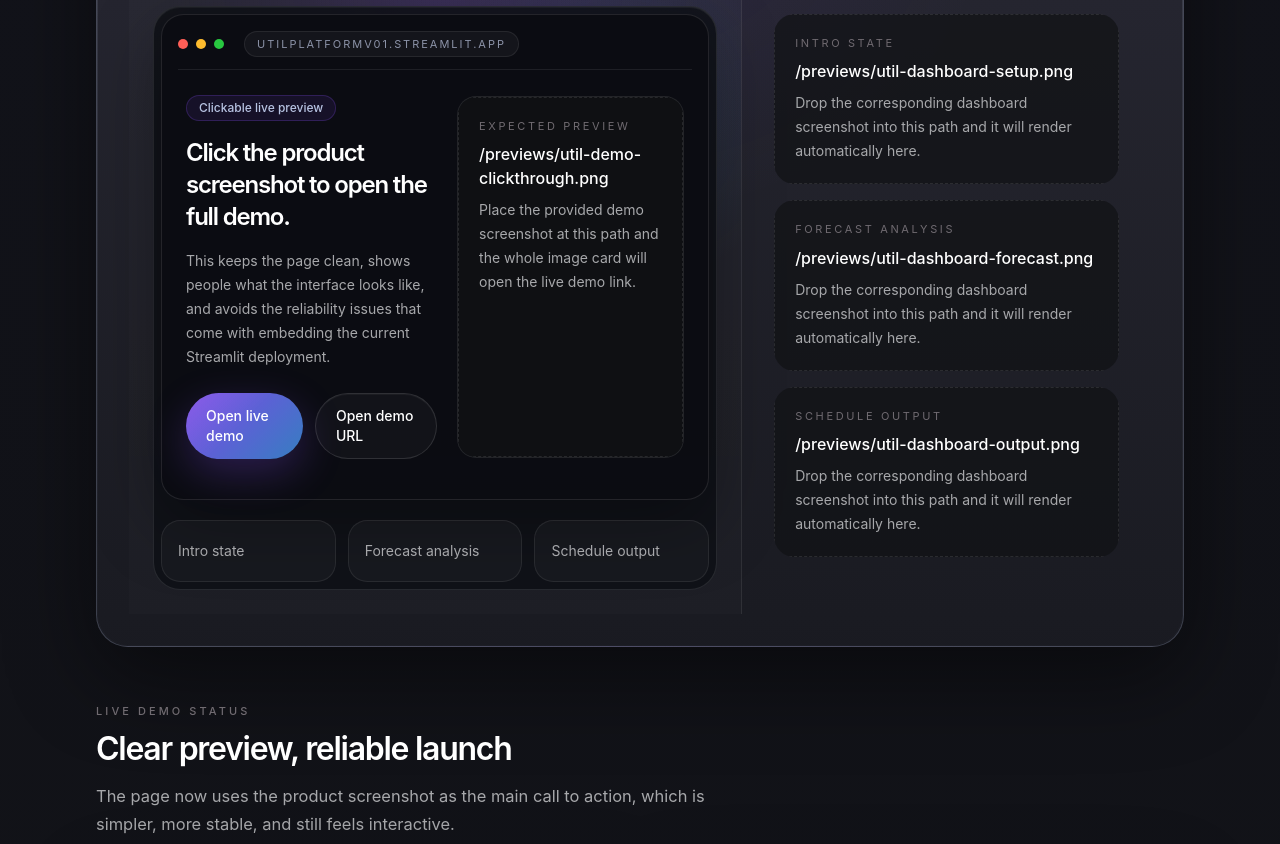
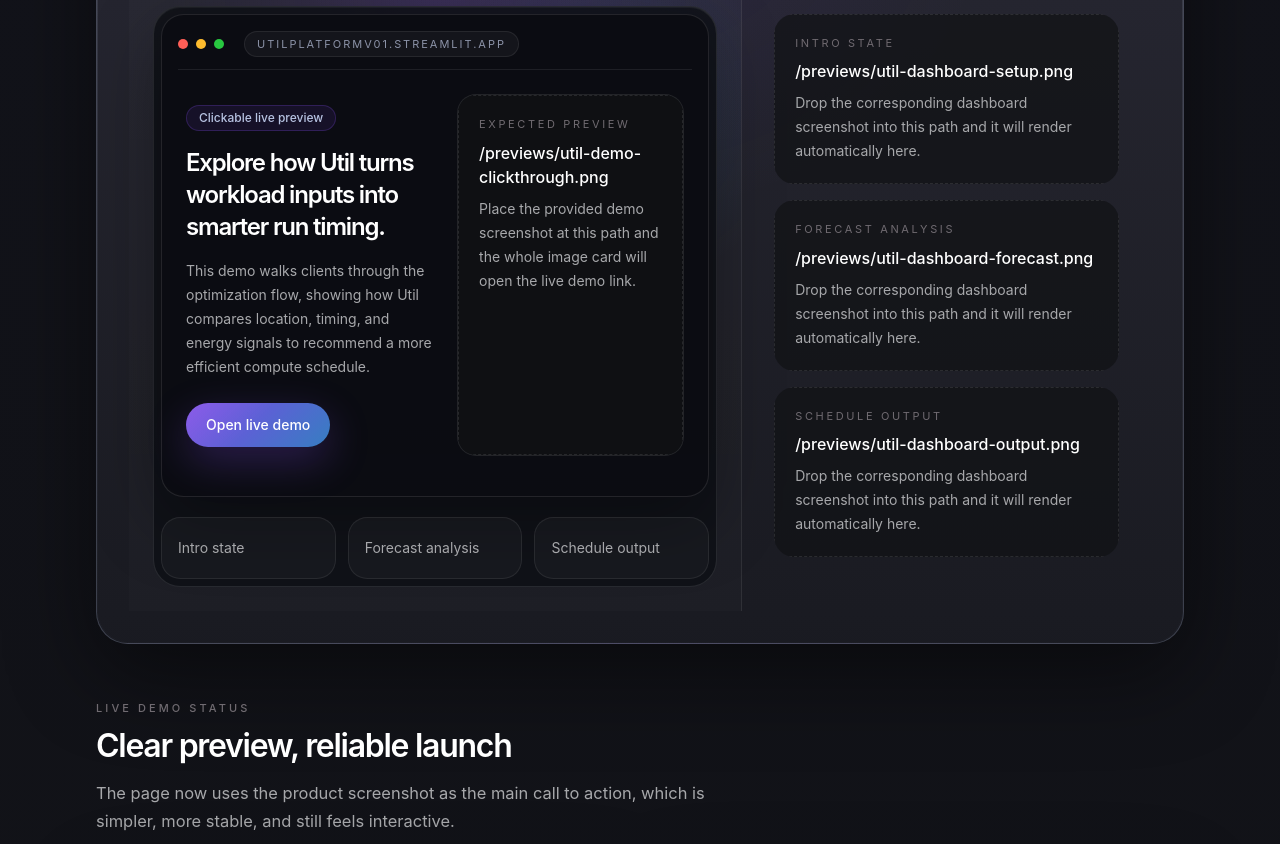
Before and after one commit to finnrcase/util-website, a Next.js app: page /demo in a window 1280 px wide. Shown: the part 1180-2024 px from the top of the page. Built offline with nearby package versions, Linux system fonts and the light colour scheme.

Commit message:
Update page.tsx

```diff
--- a/app/demo/page.tsx
+++ b/app/demo/page.tsx
@@ -76,14 +76,13 @@ export default function DemoPage() {
                         Clickable live preview
                       </div>
                       <h3 className="mt-4 text-2xl font-semibold tracking-[-0.05em] text-white">
-                        Click the product screenshot to open the full demo.
+                        Explore how Util turns workload inputs into smarter run timing.
                       </h3>
                       <p className="mt-4 max-w-md text-sm leading-6 text-[#A7A8AB]">
-                        This keeps the page clean, shows people what the interface looks like, and avoids the reliability issues that come with embedding the current Streamlit deployment.
+                        This demo walks clients through the optimization flow, showing how Util compares location, timing, and energy signals to recommend a more efficient compute schedule.
                       </p>
-                      <div className="mt-6 flex flex-col gap-3 sm:flex-row">
+                      <div className="mt-6">
                         <PrimaryLink href={liveDemoUrl}>Open live demo</PrimaryLink>
-                        <SecondaryLink href={liveDemoUrl}>Open demo URL</SecondaryLink>
                       </div>
                     </div>
 
```
